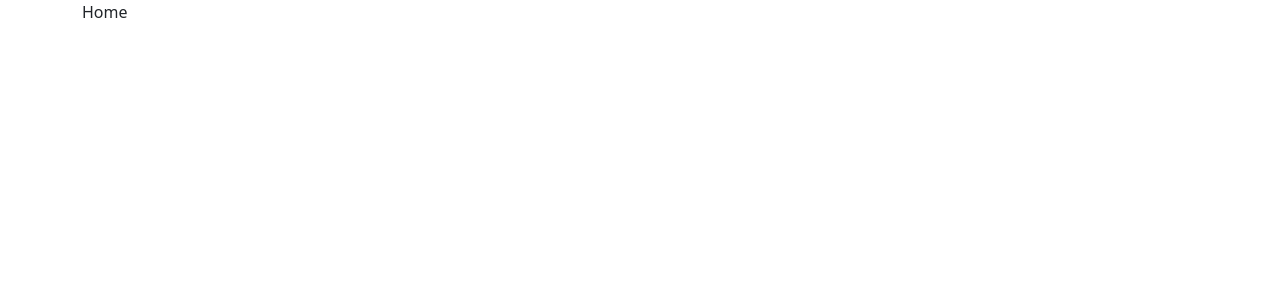
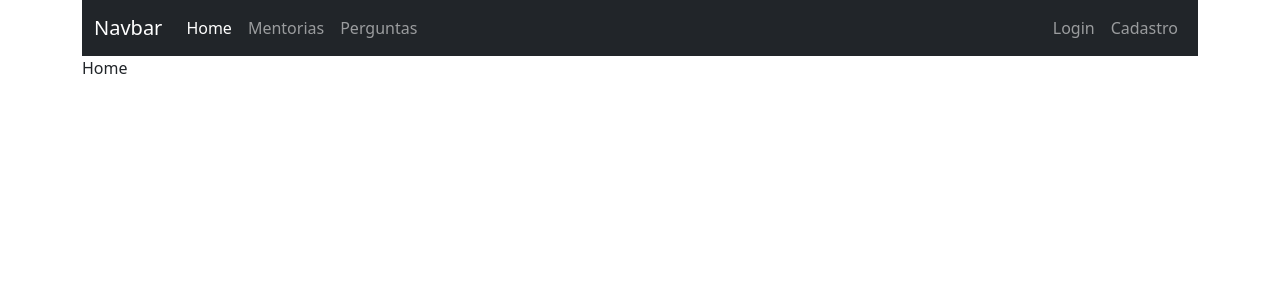
Before and after one commit to Nickolaz47/hackathon, a React (Create React App) app in the folder client/: page / in a window 1280 px wide. Shown: the top 300 px of the page. Built offline with nearby package versions, Linux system fonts and the light colour scheme.

Commit message:
Finished Navbar component.

```diff
--- a/client/src/App.js
+++ b/client/src/App.js
@@ -1,5 +1,6 @@
 // Hooks
 // Components
+import Navbar from "./components/Navbar";
 // Pages
 import Home from "./pages/Home/Home";
 import Register from "./pages/Register/Register";
@@ -13,13 +14,13 @@ const App = () => {
   return (
     <div className="container">
       <BrowserRouter>
+        <Navbar />
         <Routes>
           <Route path="/" element={<Home />}></Route>
           <Route path="/login" element={<Login />}></Route>
           <Route path="/register" element={<Register />}></Route>
         </Routes>
       </BrowserRouter>
-      {/* <Login /> */}
     </div>
   );
 };
--- a/client/src/components/Navbar.js
+++ b/client/src/components/Navbar.js
@@ -1,9 +1,68 @@
-import React from 'react'
+// Hooks
+import { useContext } from "react";
+// Components
+import { NavLink } from "react-router-dom";
+// Contexts
+import { UserContext } from "../contexts/UserContext";
 
 const Navbar = () => {
+  const { user } = useContext(UserContext);
+
   return (
-    <div>Navbar</div>
-  )
-}
+    <nav className="navbar navbar-expand-lg navbar-dark bg-dark">
+      <div className="container-fluid">
+        <NavLink className="navbar-brand" to="/">
+          Navbar
+        </NavLink>
+        <button
+          className="navbar-toggler"
+          type="button"
+          data-bs-toggle="collapse"
+          data-bs-target="#navbarNav"
+          aria-controls="navbarNav"
+          aria-expanded="false"
+          aria-label="Toggle navigation"
+        >
+          <span className="navbar-toggler-icon"></span>
+        </button>
+        <div className="collapse navbar-collapse" id="navbarNav">
+          <ul className="navbar-nav me-auto mb-2 mb-lg-0">
+            <NavLink className="nav-link" to="/">
+              Home
+            </NavLink>
+            <NavLink className="nav-link" to="/mentorships">
+              Mentorias
+            </NavLink>
+            <NavLink className="nav-link" to="/questions">
+              Perguntas
+            </NavLink>
+          </ul>
+          <ul className="navbar-nav justify-content-end">
+            {user && (
+              <>
+                <NavLink className="nav-link" to="/dashboard">
+                  Dashboard
+                </NavLink>
+                <span className="nav-link" role="button" onClick={''}>
+                  Logout
+                </span>
+              </>
+            )}
+            {!user && (
+              <>
+                <NavLink className="nav-link" to="/login">
+                  Login
+                </NavLink>
+                <NavLink className="nav-link" to="/register">
+                  Cadastro
+                </NavLink>
+              </>
+            )}
+          </ul>
+        </div>
+      </div>
+    </nav>
+  );
+};
 
-export default Navbar
+export default Navbar;
--- a/client/src/index.js
+++ b/client/src/index.js
@@ -4,6 +4,7 @@ import "./index.css";
 import App from "./App";
 import reportWebVitals from "./reportWebVitals";
 import "bootstrap/dist/css/bootstrap.min.css";
+import 'bootstrap/dist/js/bootstrap.js'
 // Contexts
 import { UserContextProvider } from "./contexts/UserContext";
 
```
